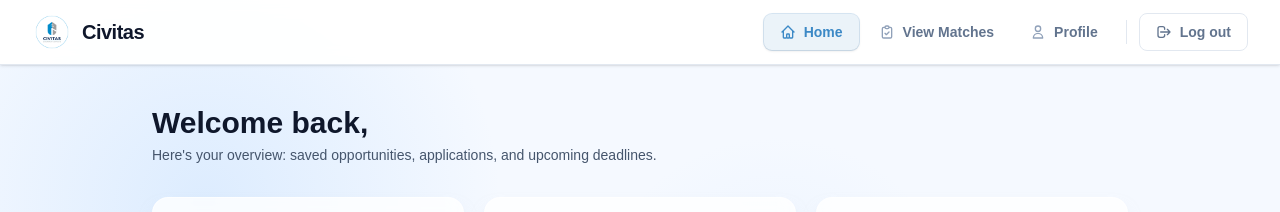
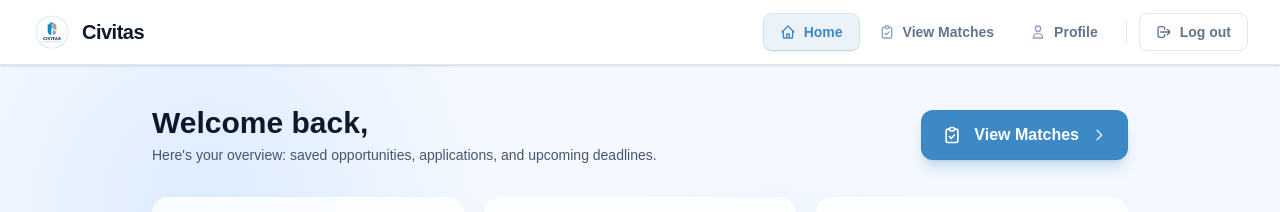
Before and after one commit to bballhaus/civitas, a Next.js app in the folder front_end/: page /home in a window 1280 px wide. Shown: the top 212 px of the page. Built offline with nearby package versions, Linux system fonts and the light colour scheme; no server answers.

Commit message:
change view matches ui to stand out more, add to home page

```diff
--- a/front_end/src/app/home/page.tsx
+++ b/front_end/src/app/home/page.tsx
@@ -212,13 +212,27 @@ export default function HomePage() {
       <AppHeader />
 
       <main className="relative max-w-5xl mx-auto px-6 py-10">
-        <div className="mb-8">
+        <div className="mb-8 flex flex-col sm:flex-row sm:items-center sm:justify-between gap-4">
+          <div>
             <h1 className="text-3xl font-bold text-slate-900 mb-1">
               Welcome back{displayName !== "there" ? `, ${displayName}` : ""}
             </h1>
             <p className="text-slate-600 text-sm">
               {"Here's your overview: saved opportunities, applications, and upcoming deadlines."}
             </p>
+          </div>
+          <Link
+            href="/dashboard"
+            className="shrink-0 w-full sm:w-auto flex items-center justify-center gap-3 px-5 py-3 rounded-xl bg-[#3C89C6] text-white shadow-lg shadow-[#3C89C6]/25 hover:bg-[#2d6fa0] hover:shadow-xl hover:shadow-[#3C89C6]/30 hover:-translate-y-0.5 transition-all duration-200 ease-out group border border-[#2d6fa0]/20"
+          >
+            <svg className="w-5 h-5 text-white shrink-0" fill="none" stroke="currentColor" viewBox="0 0 24 24">
+              <path strokeLinecap="round" strokeLinejoin="round" strokeWidth={2} d="M9 5H7a2 2 0 00-2 2v12a2 2 0 002 2h10a2 2 0 002-2V7a2 2 0 00-2-2h-2M9 5a2 2 0 002 2h2a2 2 0 002-2M9 5a2 2 0 012-2h2a2 2 0 012 2m-6 9l2 2 4-4" />
+            </svg>
+            <span className="font-semibold">View Matches</span>
+            <svg className="w-4 h-4 text-white/90 group-hover:text-white group-hover:translate-x-0.5 shrink-0 transition-all duration-200" fill="none" stroke="currentColor" viewBox="0 0 24 24">
+              <path strokeLinecap="round" strokeLinejoin="round" strokeWidth={2} d="M9 5l7 7-7 7" />
+            </svg>
+          </Link>
         </div>
 
         {/* Quick stats */}
--- a/front_end/src/app/profile/page.tsx
+++ b/front_end/src/app/profile/page.tsx
@@ -772,18 +772,18 @@ export default function ProfilePage() {
             {hasAnyData && (
               <Link
                 href="/dashboard"
-                className="shrink-0 w-full lg:w-auto flex items-center gap-3 p-4 rounded-lg border border-slate-200 bg-white hover:border-[#3C89C6]/40 hover:bg-slate-50/50 transition-colors group"
+                className="shrink-0 w-full lg:w-auto flex items-center gap-3 p-4 rounded-xl bg-[#3C89C6] text-white shadow-lg shadow-[#3C89C6]/25 hover:bg-[#2d6fa0] hover:shadow-xl hover:shadow-[#3C89C6]/30 hover:-translate-y-0.5 transition-all duration-200 ease-out group border border-[#2d6fa0]/20"
               >
-                <div className="flex-shrink-0 w-10 h-10 rounded-md bg-[#3C89C6]/10 flex items-center justify-center">
-                  <svg className="w-5 h-5 text-[#3C89C6]" fill="none" stroke="currentColor" viewBox="0 0 24 24">
+                <div className="flex-shrink-0 w-10 h-10 rounded-lg bg-white/20 flex items-center justify-center group-hover:scale-105 group-hover:bg-white/25 transition-all duration-200">
+                  <svg className="w-5 h-5 text-white" fill="none" stroke="currentColor" viewBox="0 0 24 24">
                     <path strokeLinecap="round" strokeLinejoin="round" strokeWidth={2} d="M9 5H7a2 2 0 00-2 2v12a2 2 0 002 2h10a2 2 0 002-2V7a2 2 0 00-2-2h-2M9 5a2 2 0 002 2h2a2 2 0 002-2M9 5a2 2 0 012-2h2a2 2 0 012 2m-6 9l2 2 4-4" />
                   </svg>
                 </div>
                 <div className="min-w-0">
-                  <p className="font-semibold text-slate-900">View Matches</p>
-                  <p className="text-sm text-slate-600">RFPs tailored to your profile</p>
+                  <p className="font-semibold text-white">View Matches</p>
+                  <p className="text-sm text-white/85">RFPs tailored to your profile</p>
                 </div>
-                <svg className="w-4 h-4 text-slate-400 group-hover:text-[#3C89C6] shrink-0 transition-colors" fill="none" stroke="currentColor" viewBox="0 0 24 24">
+                <svg className="w-5 h-5 text-white/90 group-hover:text-white group-hover:translate-x-0.5 shrink-0 transition-all duration-200" fill="none" stroke="currentColor" viewBox="0 0 24 24">
                   <path strokeLinecap="round" strokeLinejoin="round" strokeWidth={2} d="M9 5l7 7-7 7" />
                 </svg>
               </Link>
```
Lines whose indentation alone changed are shown as unchanged.
